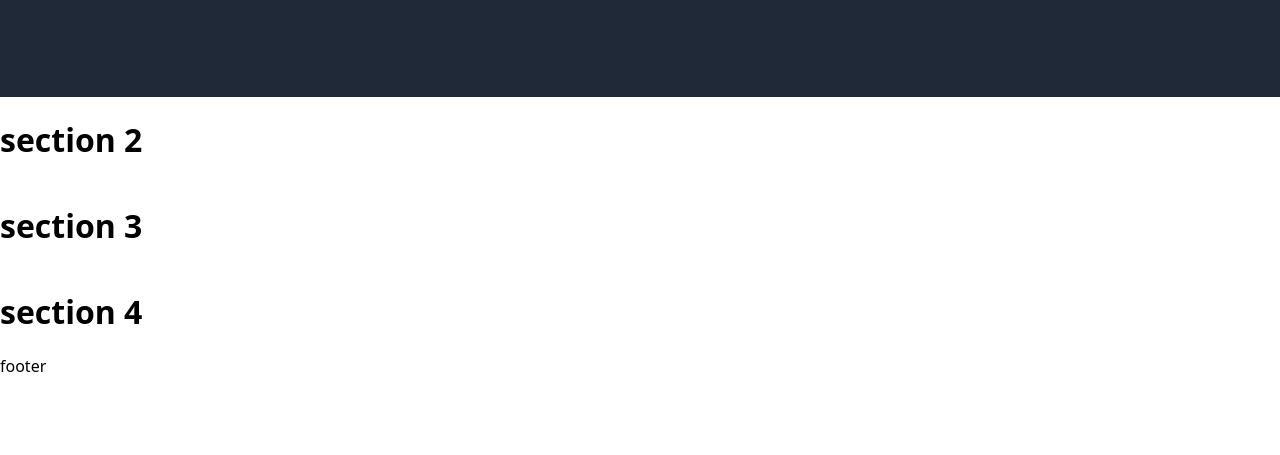
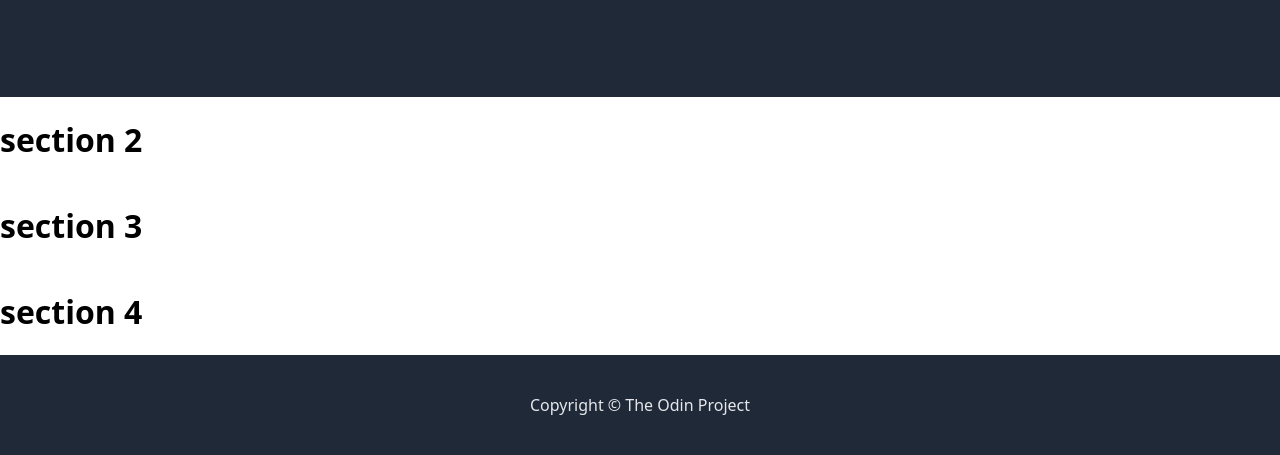
Before and after one commit to jakechaley/landing-page, a plain HTML site: page index.html in a window 1280 px wide. Shown: the part 414-869 px from the top of the page. Before the commit the page ends 800 px from the top, so only its background shows below. Drawn offline with Linux system fonts and the light colour scheme.

Commit message:
Finish footer

```diff
--- a/index.html
+++ b/index.html
@@ -44,7 +44,7 @@
     <h1>section 4</h1>
   </div>
   <div class="footer">
-    footer
+    Copyright © The Odin Project
   </div>
 </body>
 </html>
--- a/styles.css
+++ b/styles.css
@@ -3,14 +3,13 @@ body {
   display: flex;
   flex-direction: column;
   margin: 0;
+  justify-content: space-between;
 }
 
-/* .section-1,
-.header,
-.sectionone-image,
+.section-1,
 .footer {
   background-color: #1f2937;
-} */
+}
 
 .header {
   display: flex;
@@ -39,14 +38,12 @@ ul {
   display: inline;
 } */
 
-a,
-.secondary-hero-text {
-  font-size: 18px;
-  color: #e5e7eb;
-}
+
 
 a {
   text-decoration: none;
+  font-size: 18px;
+  color: #e5e7eb;
 }
 
 .hero-text {
@@ -79,7 +76,6 @@ button {
   gap: 20px;
   padding-bottom: 100px;
   background-color: #1f2937;
-  /* height: 500px; */
 }
 
 
@@ -89,3 +85,15 @@ button {
   width: 500px;
   gap: 16px;
 }
+.secondary-hero-text {
+  font-size: 18px;
+  color: #e5e7eb;
+}
+
+.footer {
+  color: #e5e7eb;
+  display: flex;
+  justify-content: center;
+  align-items: center;
+  height: 100px;
+}
```
